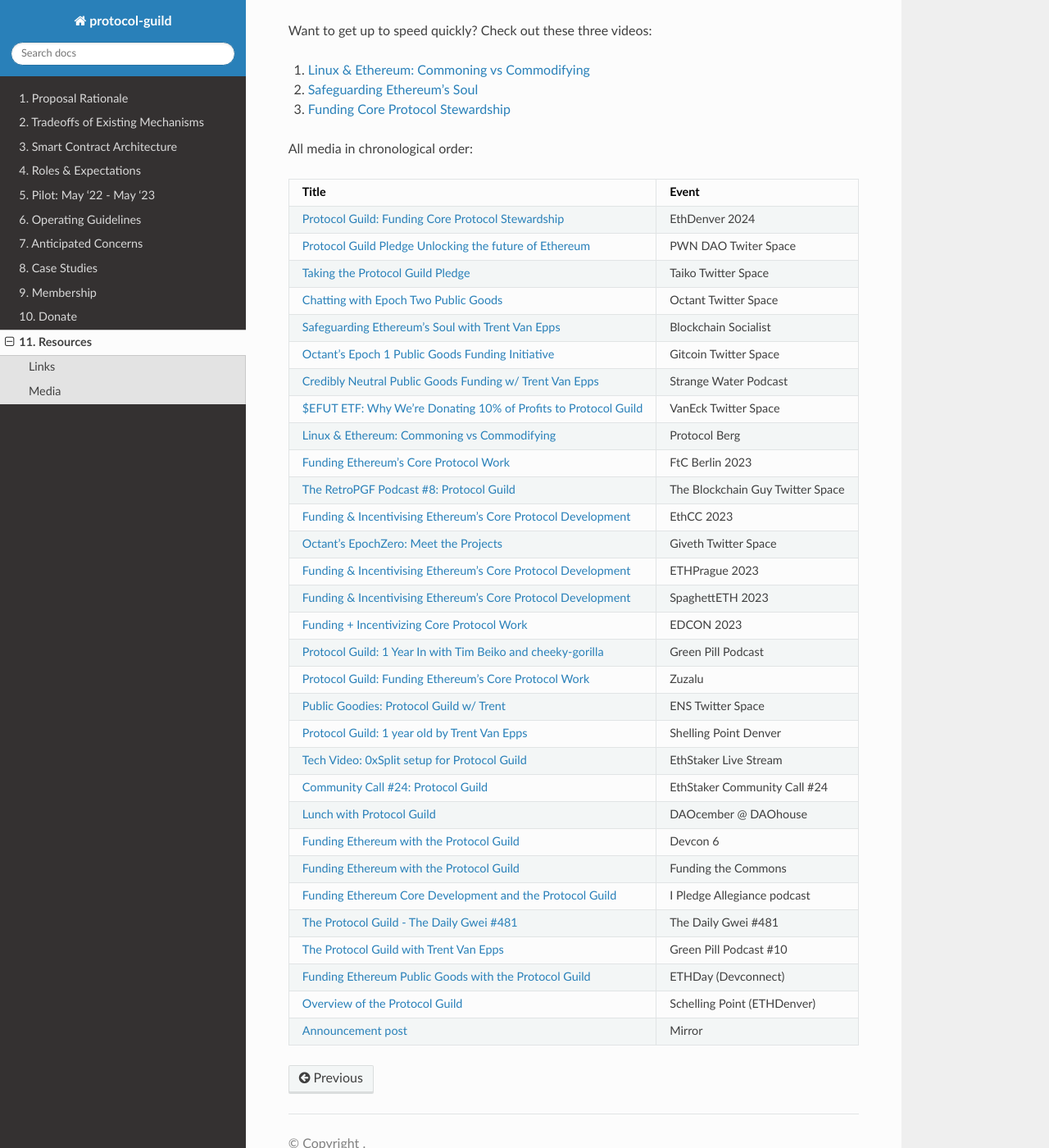
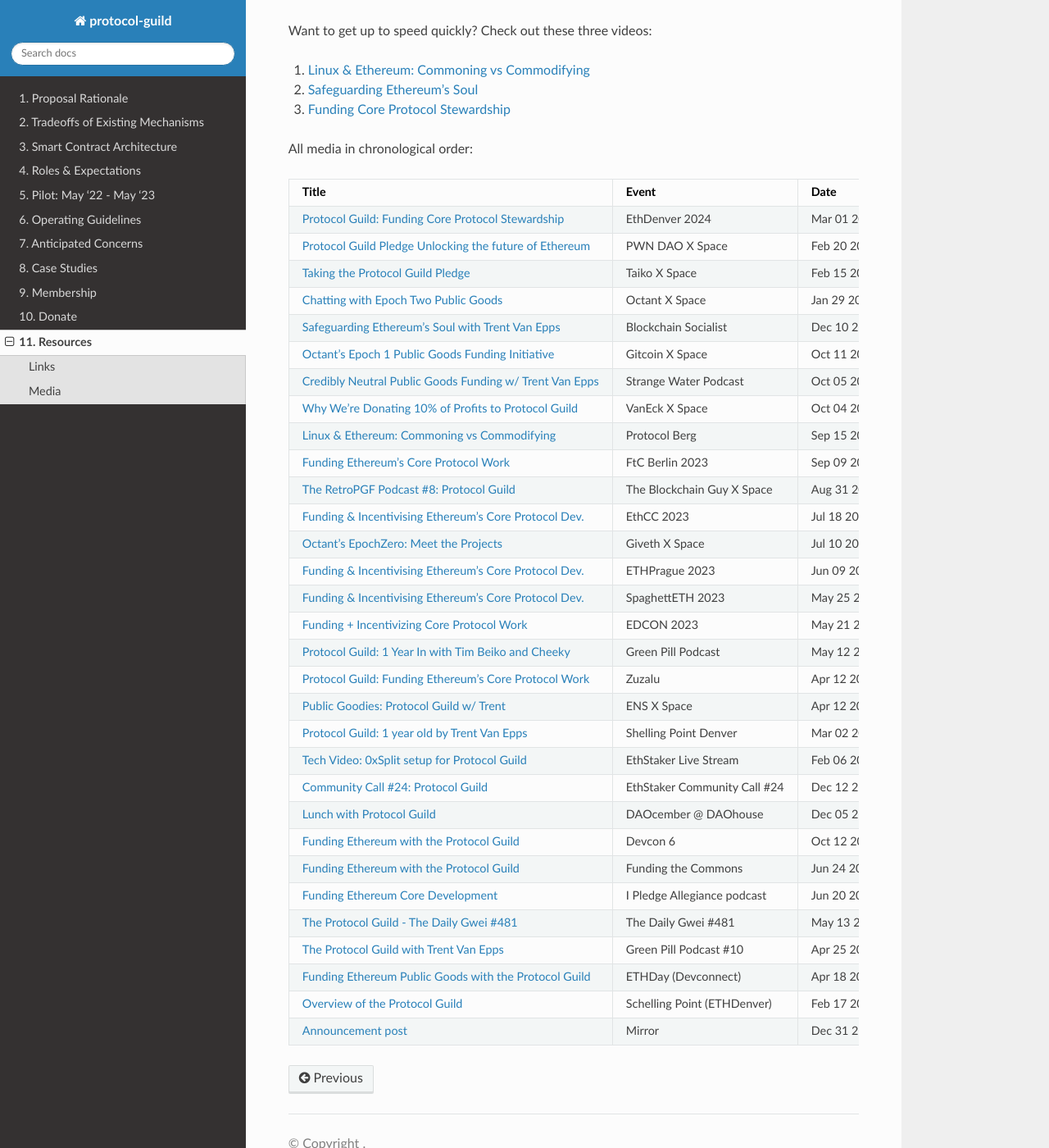
Before and after one commit to protocolguild/documentation, a Sphinx documentation site: the page built from docs/11-resources.md, in a window 1280 px wide and 1400 px high, scrolled down 630 px. Shown: the whole window at 82% size. Built offline with Sphinx 7.4.7 and the Read the Docs theme 2.0.0, drawn with Linux system fonts in a browser that asks for light colours.

Commit message:
Adjust Media table text
Making text shorter so that date column isnt cut off in media

```diff
--- a/docs/11-resources.md
+++ b/docs/11-resources.md
@@ -30,31 +30,31 @@
 | Title | Event | Date |
 |:----|:----|:----|
 | [Protocol Guild: Funding Core Protocol Stewardship](https://twitter.com/EthereumDenver/status/1763690444121121200) | EthDenver 2024 | Mar 01 2024 |
-| [Protocol Guild Pledge Unlocking the future of Ethereum](https://twitter.com/i/spaces/1OyKAWbzAmMJb) | PWN DAO Twiter Space | Feb 20 2024 |
-| [Taking the Protocol Guild Pledge](https://twitter.com/i/spaces/1MnxnMyYwykJO) | Taiko Twitter Space | Feb 15 2024 |
-| [Chatting with Epoch Two Public Goods](https://twitter.com/i/spaces/1OwxWYbnkjAGQ) | Octant Twitter Space | Jan 29 2024 |
+| [Protocol Guild Pledge Unlocking the future of Ethereum](https://twitter.com/i/spaces/1OyKAWbzAmMJb) | PWN DAO X Space | Feb 20 2024 |
+| [Taking the Protocol Guild Pledge](https://twitter.com/i/spaces/1MnxnMyYwykJO) | Taiko X Space | Feb 15 2024 |
+| [Chatting with Epoch Two Public Goods](https://twitter.com/i/spaces/1OwxWYbnkjAGQ) | Octant X Space | Jan 29 2024 |
 | [Safeguarding Ethereum's Soul with Trent Van Epps](https://www.youtube.com/watch?v=eYZ7zHPvoHU) | Blockchain Socialist | Dec 10 2023 |
-| [Octant’s Epoch 1 Public Goods Funding Initiative](https://twitter.com/i/spaces/1YpKkwOZpNdKj?s=20) | Gitcoin Twitter Space | Oct 11 2023 |
+| [Octant’s Epoch 1 Public Goods Funding Initiative](https://twitter.com/i/spaces/1YpKkwOZpNdKj?s=20) | Gitcoin X Space | Oct 11 2023 |
 | [Credibly Neutral Public Goods Funding w/ Trent Van Epps](https://youtu.be/xISUVbyJp6k) | Strange Water Podcast | Oct 05 2023 |
-| [$EFUT ETF: Why We’re Donating 10% of Profits to Protocol Guild](https://twitter.com/i/spaces/1lPJqbrjYjbxb) | VanEck Twitter Space | Oct 04 2023 |
+| [Why We’re Donating 10% of Profits to Protocol Guild](https://twitter.com/i/spaces/1lPJqbrjYjbxb) | VanEck X Space | Oct 04 2023 |
 | [Linux & Ethereum: Commoning vs Commodifying](https://watch.protocol.berlin/ethberlin/protocol_berg/session/protocol_guild_funding__incentivising_core_protocol_work) | Protocol Berg | Sep 15 2023 |
 | [Funding Ethereum's Core Protocol Work](https://app.streameth.org/funding_the_commons/funding_the_commons_berlin_2023/session/funding_ethereums_core_protocol_work) | FtC Berlin 2023 | Sep 09 2023 |
-| [The RetroPGF Podcast #8: Protocol Guild](https://twitter.com/i/spaces/1LyxBqWnjopJN?s=20) | The Blockchain Guy Twitter Space | Aug 31 2023 |
-| [Funding & Incentivising Ethereum's Core Protocol Development](https://www.youtube.com/watch?v=YE30D6F2k28) | EthCC 2023 | Jul 18 2023 |
-| [Octant's EpochZero: Meet the Projects](https://twitter.com/i/spaces/1RDGlagLkZmJL) | Giveth Twitter Space | Jul 10 2023 |
-| [Funding & Incentivising Ethereum's Core Protocol Development](https://youtu.be/HT-BKtT73yI) | ETHPrague 2023 | Jun 09 2023 |
-| [Funding & Incentivising Ethereum's Core Protocol Development](https://live.spaghett-eth.com/session/sessionprotocolguildfundingandincentivisingethereumscoreprotocoldevelopment) | SpaghettETH 2023 | May 25 2023 |
+| [The RetroPGF Podcast #8: Protocol Guild](https://twitter.com/i/spaces/1LyxBqWnjopJN?s=20) | The Blockchain Guy X Space | Aug 31 2023 |
+| [Funding & Incentivising Ethereum's Core Protocol Dev.](https://www.youtube.com/watch?v=YE30D6F2k28) | EthCC 2023 | Jul 18 2023 |
+| [Octant's EpochZero: Meet the Projects](https://twitter.com/i/spaces/1RDGlagLkZmJL) | Giveth X Space | Jul 10 2023 |
+| [Funding & Incentivising Ethereum's Core Protocol Dev.](https://youtu.be/HT-BKtT73yI) | ETHPrague 2023 | Jun 09 2023 |
+| [Funding & Incentivising Ethereum's Core Protocol Dev.](https://live.spaghett-eth.com/session/sessionprotocolguildfundingandincentivisingethereumscoreprotocoldevelopment) | SpaghettETH 2023 | May 25 2023 |
 | [Funding + Incentivizing Core Protocol Work](https://youtu.be/ZhopXK6haL8) |  EDCON 2023 | May 21 2023 |
-| [Protocol Guild: 1 Year In with Tim Beiko and cheeky-gorilla](https://youtu.be/4_Z0TAoDae4) | Green Pill Podcast | May 12 2023 |
+| [Protocol Guild: 1 Year In with Tim Beiko and Cheeky](https://youtu.be/4_Z0TAoDae4) | Green Pill Podcast | May 12 2023 |
 | [Protocol Guild: Funding Ethereum's Core Protocol Work](https://zuzalu.streameth.org/session/301) | Zuzalu | Apr 12 2023 |
-| [Public Goodies: Protocol Guild w/ Trent](https://twitter.com/i/spaces/1lDxLnapyBwGm) | ENS Twitter Space | Apr 12 2023 |
+| [Public Goodies: Protocol Guild w/ Trent](https://twitter.com/i/spaces/1lDxLnapyBwGm) | ENS X Space | Apr 12 2023 |
 | [Protocol Guild: 1 year old by Trent Van Epps](https://drive.google.com/file/d/1GoOCzMDJMbOmieJvS_9SGGKmeDQWJQHK/view) | Shelling Point Denver | Mar 02 2023 |
 | [Tech Video: 0xSplit setup for Protocol Guild](https://www.youtube.com/watch?v=-KbH359Ek58) | EthStaker Live Stream | Feb 06 2023 |
 | [Community Call #24: Protocol Guild](https://youtu.be/WEZfDnHxRAk) | EthStaker Community Call #24 | Dec 12 2022 |
 | [Lunch with Protocol Guild](https://www.youtube.com/watch?v=d2HP3GTbkUs) | DAOcember @ DAOhouse | Dec 05 2022 |
 | [Funding Ethereum with the Protocol Guild](https://youtu.be/hSgJiZQ70k8) | Devcon 6 | Oct 12 2022 |
 | [Funding Ethereum with the Protocol Guild](https://www.youtube.com/watch?v=UVN97qA4gBs&list=PLhuBigpl7lqvMt8d7h4sbCmra9KbFmAdg) | Funding the Commons | Jun 24 2022 |
-| [Funding Ethereum Core Development and the Protocol Guild](https://anchor.fm/i-pledge-allegiance/episodes/Trent-Van-Epps-and-Tim-Beiko---Funding-Ethereum-Core-Development-and-the-Protocol-Guild-e1k26qh) | I Pledge Allegiance podcast | Jun 20 2022 |
+| [Funding Ethereum Core Development](https://anchor.fm/i-pledge-allegiance/episodes/Trent-Van-Epps-and-Tim-Beiko---Funding-Ethereum-Core-Development-and-the-Protocol-Guild-e1k26qh) | I Pledge Allegiance podcast | Jun 20 2022 |
 | [The Protocol Guild - The Daily Gwei #481](https://thedailygwei.substack.com/p/the-protocol-guild-the-daily-gwei?s=w) | The Daily Gwei #481 | May 13 2022 |
 | [The Protocol Guild with Trent Van Epps](https://www.youtube.com/watch?v=VjE9a9COahc) | Green Pill Podcast #10 | Apr 25 2022 |
 | [Funding Ethereum Public Goods with the Protocol Guild](https://www.youtube.com/watch?v=Bhx7advbPLE) | ETHDay (Devconnect) | Apr 18 2022 |
```
